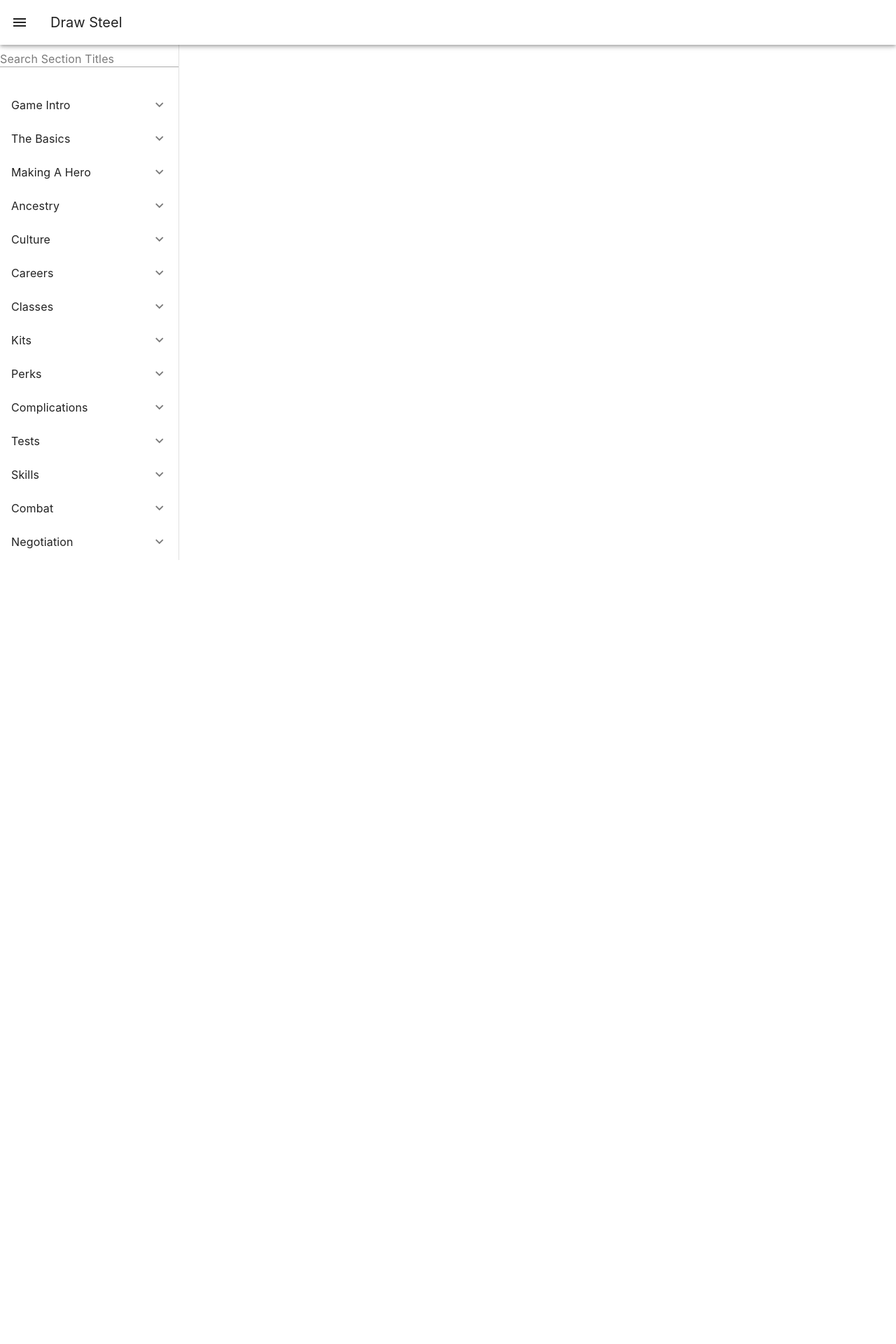
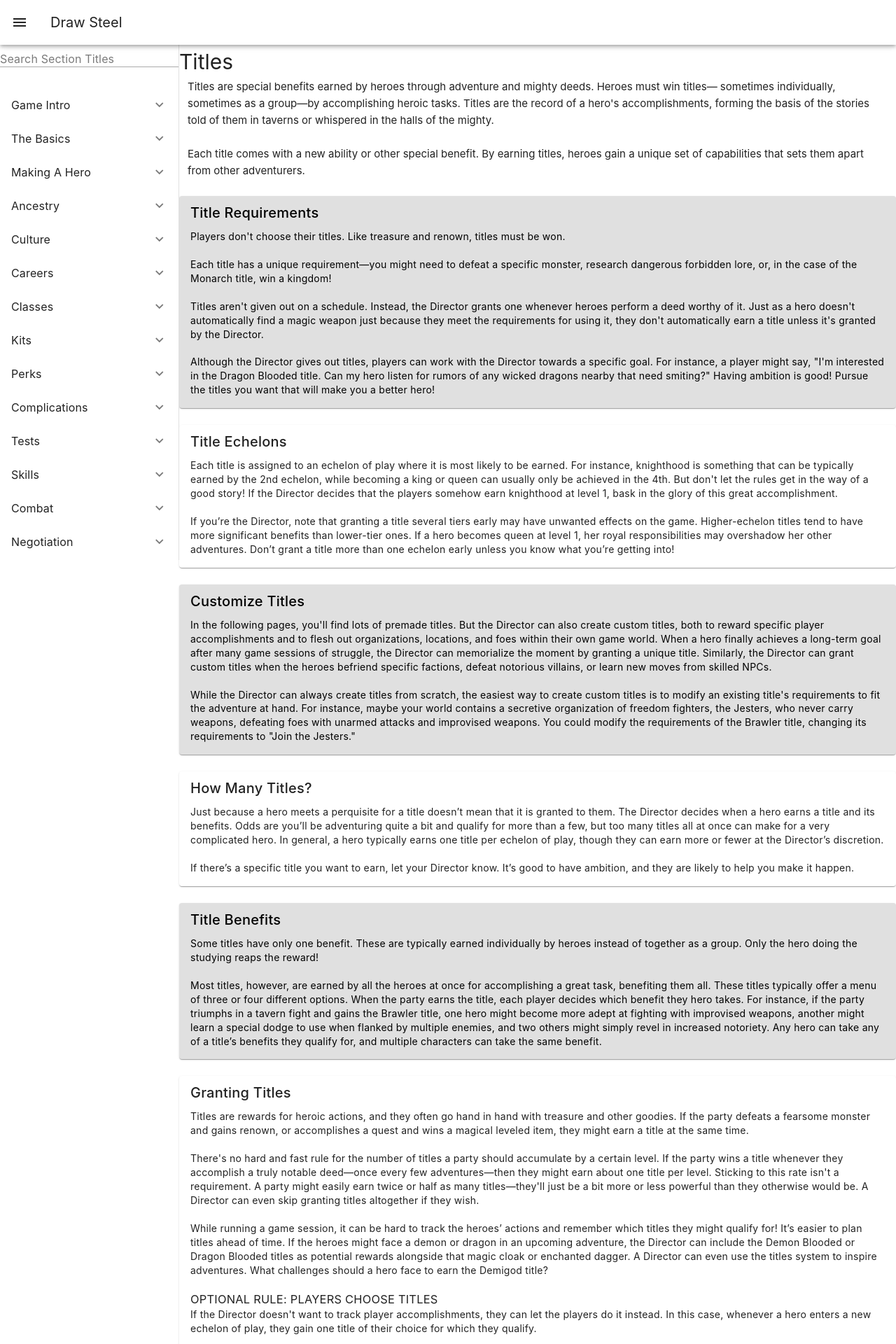
Before and after one commit to RAMcInnes/draw-steel-ui, a Vue app: page /titlesOverview in a window 1280 px wide. Shown: the top 1920 px of the page at 70% size. Before the commit the page ends 800 px from the top, so only its background shows below. Built offline with nearby package versions, Linux system fonts and the light colour scheme; the HTML template or start-up script is replaced by a standard one.

Commit message:
Adding Titles

```diff
--- a/src/App.vue
+++ b/src/App.vue
@@ -107,6 +107,9 @@
     const rewardsOptions = [
       ['Rewards Overview', 'rewardsOverview'],
       ['Found, Earned, or Crafted', 'rewardsFoundEarnedOrCrafted'],
+    ];
+    const titlesOptions = [
+      ['Titles Overview', 'titlesOverview'],
     ];
 
     const combinedArray = [
@@ -435,6 +438,23 @@
                 :to="location"
               ></v-list-item>
           </v-list-group>
+
+          <v-list-group value="Titles">
+            <template v-slot:activator="{ props }">
+              <v-list-item
+                v-bind="props"
+                title="Titles"
+              ></v-list-item>
+            </template>
+
+            <v-list-item
+                v-for="([title,location], i) in titlesOptions"
+                :key="i"
+                :title="title"
+                :value="title"
+                :to="location"
+              ></v-list-item>
+          </v-list-group>
         </v-list>
 
         <v-list v-if="filteredSections" open-strategy="multiple">
--- a/src/router/index.ts
+++ b/src/router/index.ts
@@ -106,6 +106,9 @@
 // #region RewardsOptions imports
 import RewardsOverviewView from '@/views/RewardsOptions/RewardsOverviewView.vue'
 import RewardsFoundEarnedOrCraftedView from '@/views/RewardsOptions/RewardsFoundEarnedOrCraftedView.vue'
+// #endregion
+// #region TitlesOptions imports
+import TitlesOverviewView from '@/views/TitlesOptions/TitlesOverviewView.vue'
 // #endregion
 
 const router = createRouter({
@@ -523,6 +526,13 @@
       component: RewardsFoundEarnedOrCraftedView,
     },
     // #endregion
+    // #region Titles
+    {
+      path: '/titlesOverview',
+      name: 'titlesOverview',
+      component: TitlesOverviewView,
+    },
+    // #endregion
   ],
 })
 
--- /dev/null
+++ b/src/views/TitlesOptions/TitlesOverviewView.vue
@@ -0,0 +1,183 @@
+<script setup lang="ts">
+</script>
+
+<template>
+    <h1>Titles</h1>
+    <p class="mx-3">
+        Titles are special benefits earned by heroes through
+        adventure and mighty deeds. Heroes must win titles—
+        sometimes individually, sometimes as a group—by
+        accomplishing heroic tasks. Titles are the record of a
+        hero's accomplishments, forming the basis of the stories
+        told of them in taverns or whispered in the halls of the
+        mighty.
+        <br><br>
+        Each title comes with a new ability or other special benefit.
+        By earning titles, heroes gain a unique set of capabilities
+        that sets them apart from other adventurers.
+    </p>
+    <br>
+    <v-card color="grey-lighten-2">
+        <v-card-title>
+            Title Requirements
+        </v-card-title>
+        <v-card-text>
+            Players don't choose their titles. Like treasure and renown,
+            titles must be won.
+            <br><br>
+            Each title has a unique requirement—you might need to
+            defeat a specific monster, research dangerous forbidden
+            lore, or, in the case of the Monarch title, win a kingdom!
+            <br><br>
+            Titles aren't given out on a schedule. Instead, the Director
+            grants one whenever heroes perform a deed worthy of it.
+            Just as a hero doesn't automatically find a magic weapon
+            just because they meet the requirements for using it, they
+            don't automatically earn a title unless it's granted by the
+            Director.
+            <br><br>
+            Although the Director gives out titles, players can work
+            with the Director towards a specific goal. For instance, a
+            player might say, "I'm interested in the Dragon Blooded
+            title. Can my hero listen for rumors of any wicked dragons
+            nearby that need smiting?" Having ambition is good!
+            Pursue the titles you want that will make you a better
+            hero!
+        </v-card-text>
+    </v-card>
+    <br>
+    <v-card>
+        <v-card-title>
+            Title Echelons
+        </v-card-title>
+        <v-card-text>
+            Each title is assigned to an echelon of play where it is most
+            likely to be earned. For instance, knighthood is something
+            that can be typically earned by the 2nd echelon, while
+            becoming a king or queen can usually only be achieved in
+            the 4th. But don't let the rules get in the way of a good
+            story! If the Director decides that the players somehow
+            earn knighthood at level 1, bask in the glory of this great
+            accomplishment.
+            <br><br>
+            If you’re the Director, note that granting a title several
+            tiers early may have unwanted effects on the game.
+            Higher-echelon titles tend to have more significant
+            benefits than lower-tier ones. If a hero becomes queen at
+            level 1, her royal responsibilities may overshadow her
+            other adventures. Don’t grant a title more than one
+            echelon early unless you know what you’re getting into!
+        </v-card-text>
+    </v-card>
+    <br>
+    <v-card color="grey-lighten-2">
+        <v-card-title>
+            Customize Titles
+        </v-card-title>
+        <v-card-text>
+            In the following pages, you'll find lots of premade titles.
+            But the Director can also create custom titles, both to
+            reward specific player accomplishments and to flesh out
+            organizations, locations, and foes within their own game
+            world. When a hero finally achieves a long-term goal after
+            many game sessions of struggle, the Director can
+            memorialize the moment by granting a unique title.
+            Similarly, the Director can grant custom titles when the
+            heroes befriend specific factions, defeat notorious villains,
+            or learn new moves from skilled NPCs.
+            <br><br>
+            While the Director can always create titles from scratch,
+            the easiest way to create custom titles is to modify an
+            existing title's requirements to fit the adventure at hand.
+            For instance, maybe your world contains a secretive
+            organization of freedom fighters, the Jesters, who never
+            carry weapons, defeating foes with unarmed attacks and
+            improvised weapons. You could modify the requirements
+            of the Brawler title, changing its requirements to "Join the
+            Jesters."
+        </v-card-text>
+    </v-card>
+    <br>
+    <v-card>
+        <v-card-title>
+            How Many Titles?
+        </v-card-title>
+        <v-card-text>
+            Just because a hero meets a perquisite for a title doesn’t
+            mean that it is granted to them. The Director decides when
+            a hero earns a title and its benefits. Odds are you’ll be
+            adventuring quite a bit and qualify for more than a few,
+            but too many titles all at once can make for a very
+            complicated hero. In general, a hero typically earns one
+            title per echelon of play, though they can earn more or
+            fewer at the Director’s discretion.
+            <br><br>
+            If there’s a specific title you want to earn, let your Director
+            know. It’s good to have ambition, and they are likely to
+            help you make it happen.
+        </v-card-text>
+    </v-card>
+    <br>
+    <v-card color="grey-lighten-2">
+        <v-card-title>
+            Title Benefits
+        </v-card-title>
+        <v-card-text>
+            Some titles have only one benefit. These are typically
+            earned individually by heroes instead of together as a
+            group. Only the hero doing the studying reaps the reward!
+            <br><br>
+            Most titles, however, are earned by all the heroes at once
+            for accomplishing a great task, benefiting them all. These
+            titles typically offer a menu of three or four different
+            options. When the party earns the title, each player
+            decides which benefit they hero takes. For instance, if the
+            party triumphs in a tavern fight and gains the Brawler title,
+            one hero might become more adept at fighting with
+            improvised weapons, another might learn a special dodge
+            to use when flanked by multiple enemies, and two others
+            might simply revel in increased notoriety. Any hero can
+            take any of a title’s benefits they qualify for, and multiple
+            characters can take the same benefit.
+        </v-card-text>
+    </v-card>
+    <br>
+    <v-card>
+        <v-card-title>
+            Granting Titles
+        </v-card-title>
+        <v-card-text>
+            Titles are rewards for heroic actions, and they often go
+            hand in hand with treasure and other goodies. If the party
+            defeats a fearsome monster and gains renown, or
+            accomplishes a quest and wins a magical leveled item, they
+            might earn a title at the same time.
+            <br><br>
+            There's no hard and fast rule for the number of titles a
+            party should accumulate by a certain level. If the party
+            wins a title whenever they accomplish a truly notable
+            deed—once every few adventures—then they might earn
+            about one title per level. Sticking to this rate isn't a
+            requirement. A party might easily earn twice or half as
+            many titles—they'll just be a bit more or less powerful
+            than they otherwise would be. A Director can even skip
+            granting titles altogether if they wish.
+            <br><br>
+            While running a game session, it can be hard to track the
+            heroes’ actions and remember which titles they might
+            qualify for! It’s easier to plan titles ahead of time. If the
+            heroes might face a demon or dragon in an upcoming
+            adventure, the Director can include the Demon Blooded or
+            Dragon Blooded titles as potential rewards alongside that
+            magic cloak or enchanted dagger. A Director can even use
+            the titles system to inspire adventures. What challenges
+            should a hero face to earn the Demigod title?
+            <br><br>
+            <h3>OPTIONAL RULE: PLAYERS CHOOSE TITLES</h3>
+            If the Director doesn't want to track player accomplishments,
+            they can let the players do it instead. In this case, whenever a
+            hero enters a new echelon of play, they gain one title of their
+            choice for which they qualify.
+        </v-card-text>
+    </v-card>
+</template>
```
